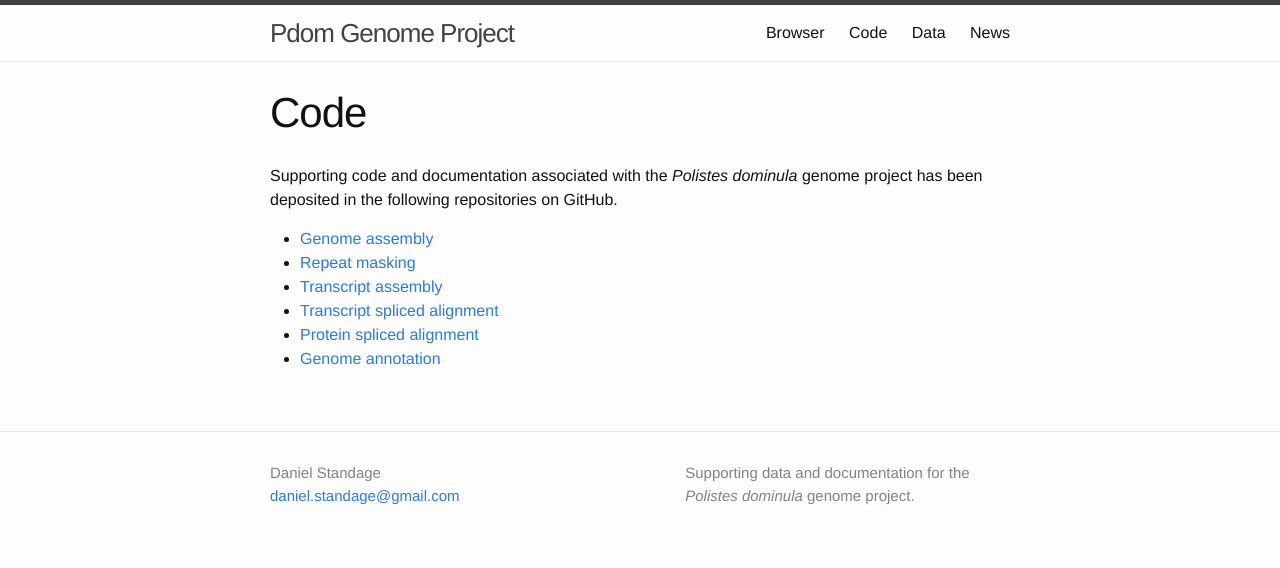
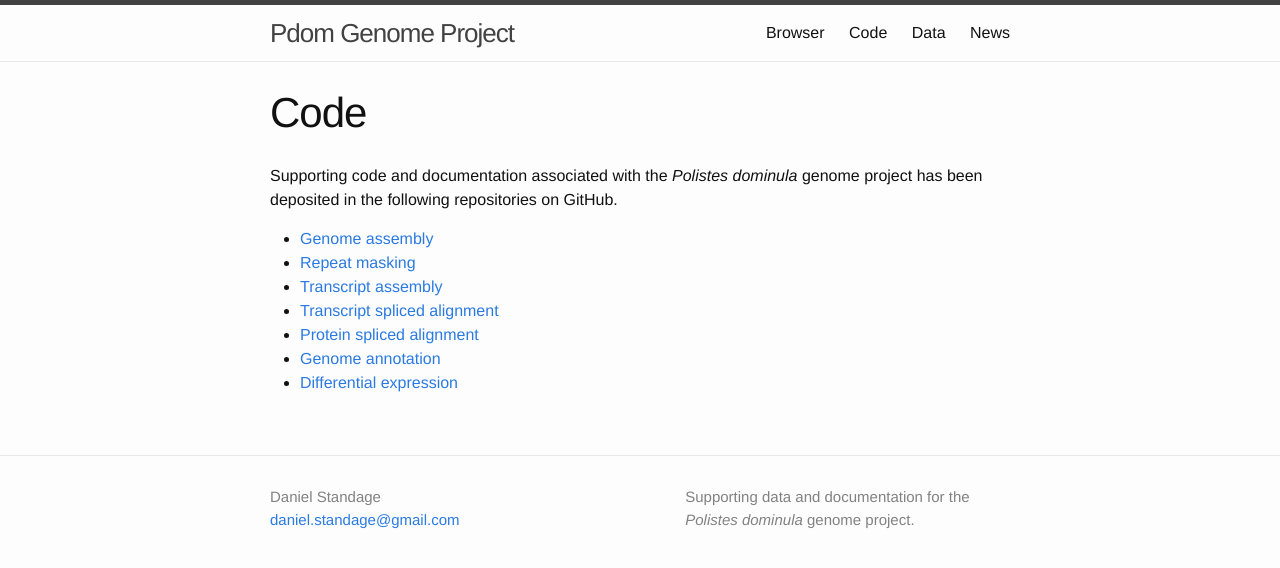
Before and after one commit to PdomGenomeProject/pdomgenomeproject.github.io, a Jekyll site: the page built from code.md, in a window 1280 px wide. Shown: the top 568 px of the page. Built offline with Jekyll 4.4.1, drawn with Linux system fonts in a browser that asks for light colours.

Commit message:
Add link to diffexp analysis

```diff
--- a/code.md
+++ b/code.md
@@ -12,3 +12,4 @@ Supporting code and documentation associated with the *Polistes dominula* genome
 - [Transcript spliced alignment](https://github.com/PdomGenomeProject/transcript-alignment)
 - [Protein spliced alignment](https://github.com/PdomGenomeProject/protein-alignment)
 - [Genome annotation](https://github.com/PdomGenomeProject/genome-annotation)
+- [Differential expression](https://github.com/PdomGenomeProject/diff-exp)
```
